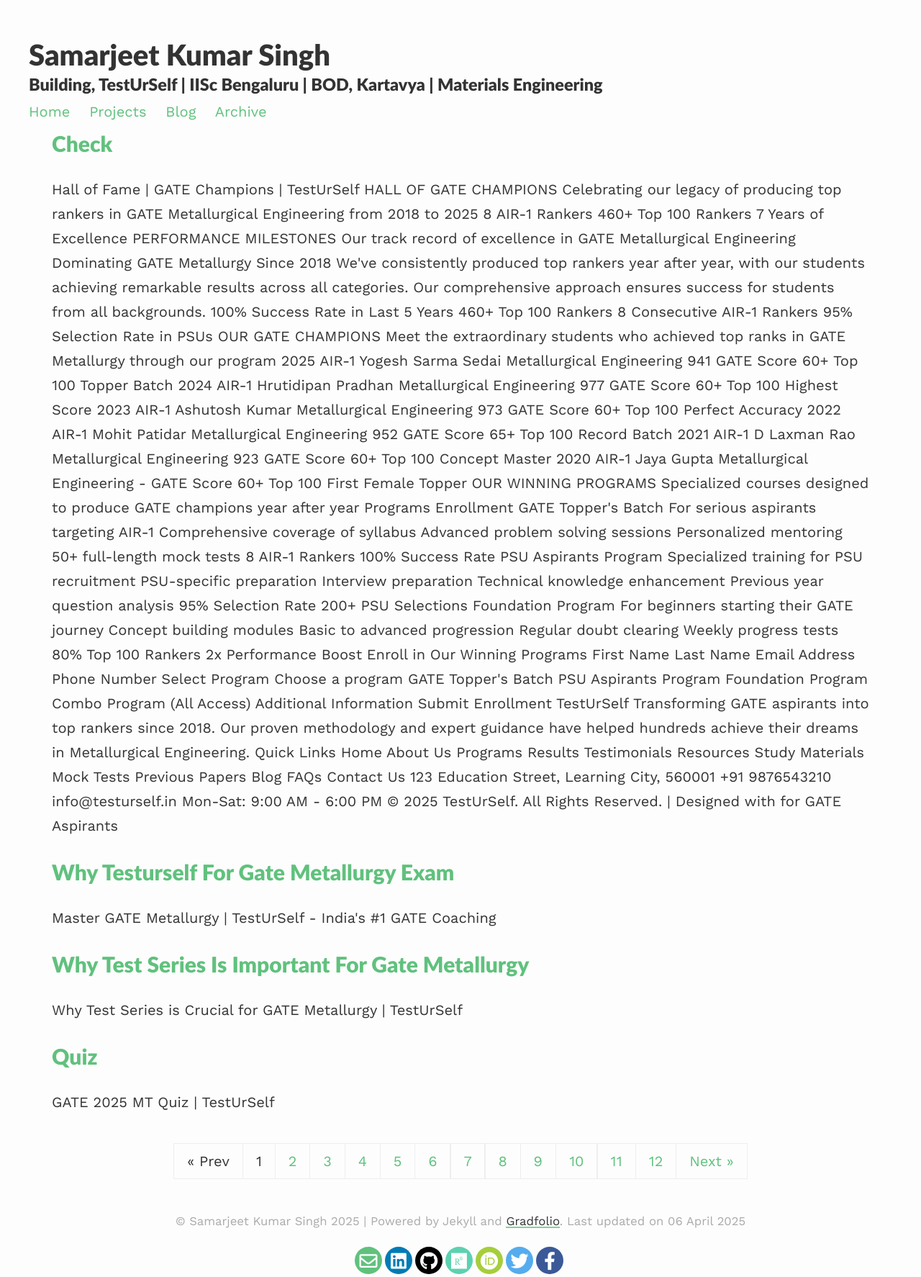
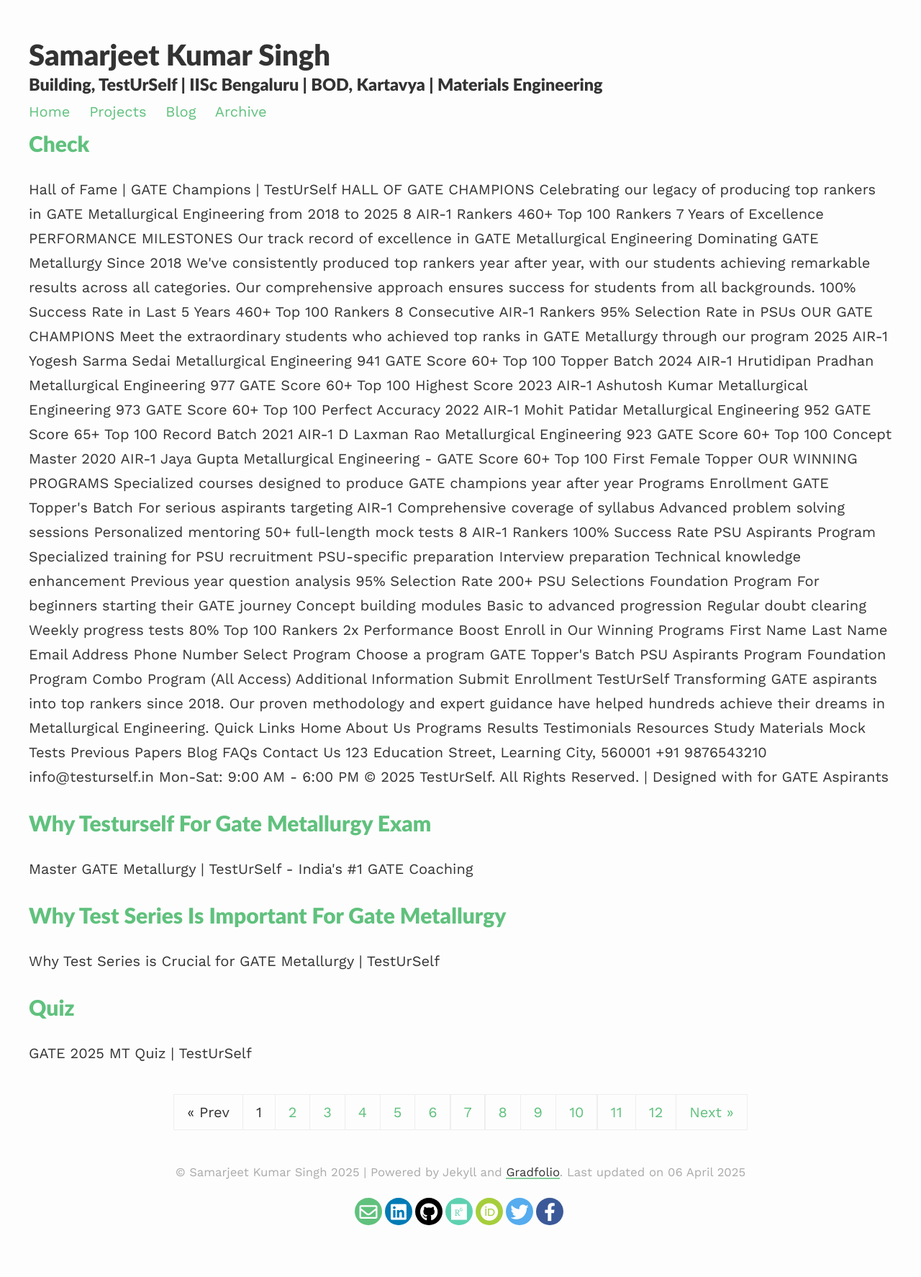
Before and after one commit to Samarjeetkumarsingh/website, a Jekyll site: the page built from blog/index.html, in a window 1280 px wide. Shown: the whole page at 72% size. Built offline with Jekyll 4.4.1, drawn with Linux system fonts in a browser that asks for light colours; nearby versions of some CDN libraries; the list of posts is cut into pages by our own code; after the commit the page ends 1706 px from its top, so only the background shows below that.

Commit message:
Update index.html

```diff
--- a/blog/index.html
+++ b/blog/index.html
@@ -2,7 +2,7 @@
 layout: default
 ---
 
-<div class="article-list" style="padding-left:2rem; padding-right:2rem">
+<div class="article-list">
   {% for post in paginator.posts %}
     <h2><a href="{{post.url | prepend: site.baseurl}}">{{post.title}}</a></h2>
     <p>{{post.excerpt | strip_html}}</p>
```
